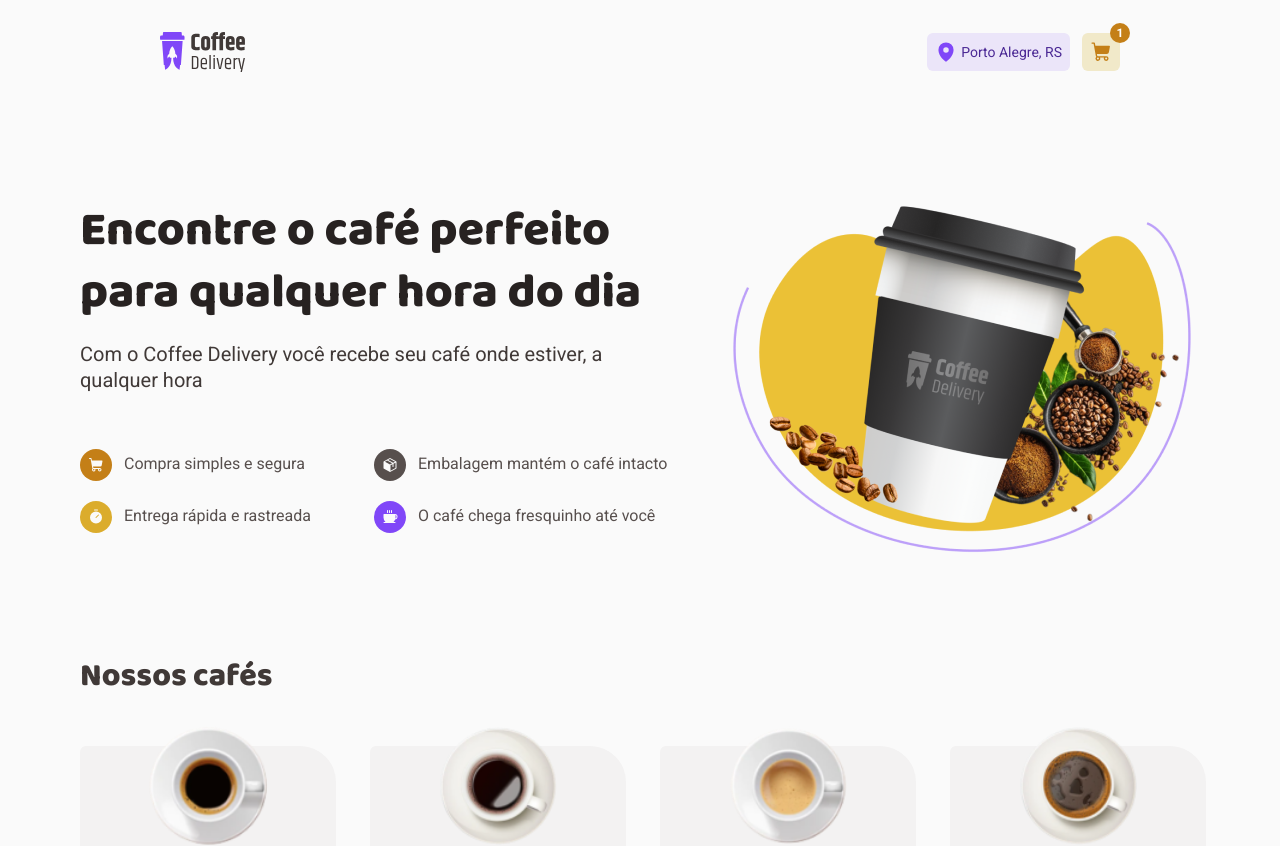
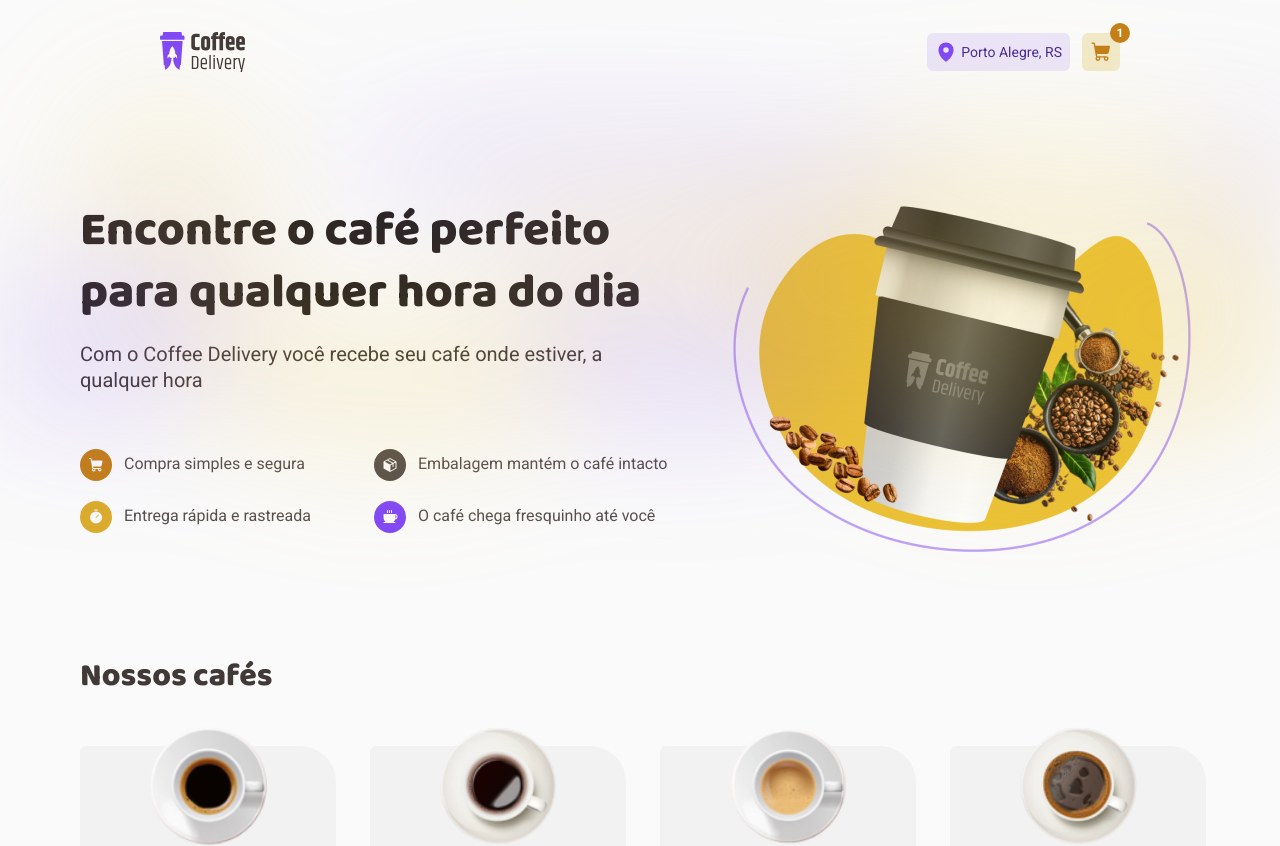
Before and after one commit to msvalandro/02-desafio-coffee-delivery, a React (Vite) app: page / in a window 1280 px wide. Shown: the top 846 px of the page. Built offline with nearby package versions, Linux system fonts and the light colour scheme.

Commit message:
style: add image background to info component

```diff
--- a/src/pages/home/intro.tsx
+++ b/src/pages/home/intro.tsx
@@ -5,6 +5,8 @@ import coffeeImg from '../../assets/coffee-intro.png'
 export function Intro() {
   return (
     <div className="flex justify-between py-24">
+      <div className="bg-intro absolute inset-0 h-[544px] w-full bg-cover bg-no-repeat blur-3xl"></div>
+
       <div className="mr-14">
         <div>
           <h1 className="text-title-xl font-title mb-4 text-base-title">
--- a/tailwind.config.js
+++ b/tailwind.config.js
@@ -93,6 +93,11 @@ export default {
         },
       ],
     },
+    extend: {
+      backgroundImage: {
+        intro: "url('./src/assets/background.png')",
+      },
+    },
   },
   plugins: [],
 }
```
Also changed, not shown: src/assets/background.png (added).
